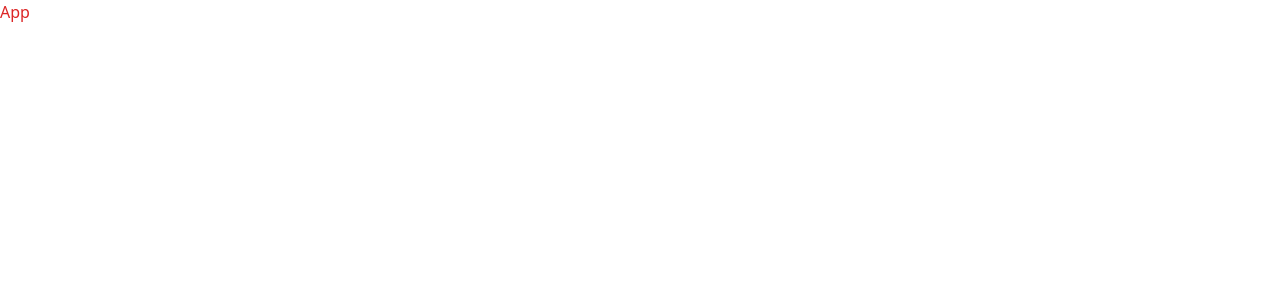
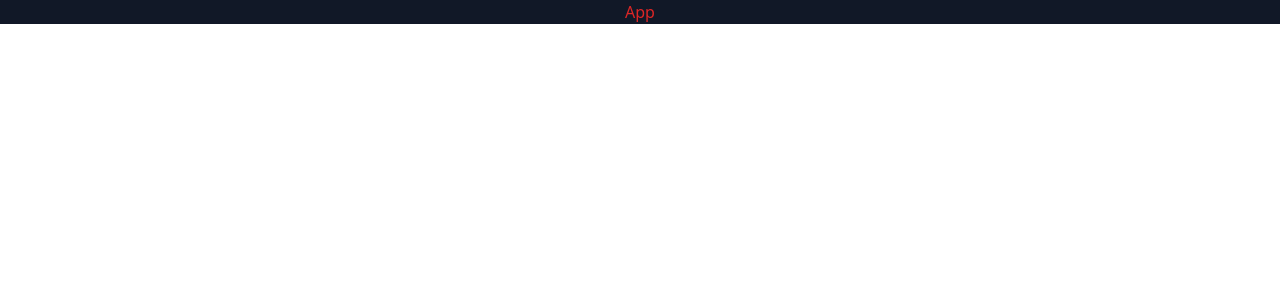
Before and after one commit to faizan619/TypeScript_Tailwind_Projects, a React (Vite) app: page / in a window 1280 px wide. Shown: the top 300 px of the page. Built offline with nearby package versions, Linux system fonts and the light colour scheme.

Commit message:
added react router

```diff
--- a/package.json
+++ b/package.json
@@ -11,7 +11,8 @@
   },
   "dependencies": {
     "react": "^18.2.0",
-    "react-dom": "^18.2.0"
+    "react-dom": "^18.2.0",
+    "react-router-dom": "^6.17.0"
   },
   "devDependencies": {
     "@types/react": "^18.2.15",
--- a/src/App.tsx
+++ b/src/App.tsx
@@ -1,6 +1,6 @@
 function App() {
   return (
-    <div className="text-red-600">App</div>
+    <div className="text-red-600 bg-gray-900 text-center">App</div>
   )
 }
 
```
Also changed, not shown: 1 other file (tests, documents, lock files or other folders).
